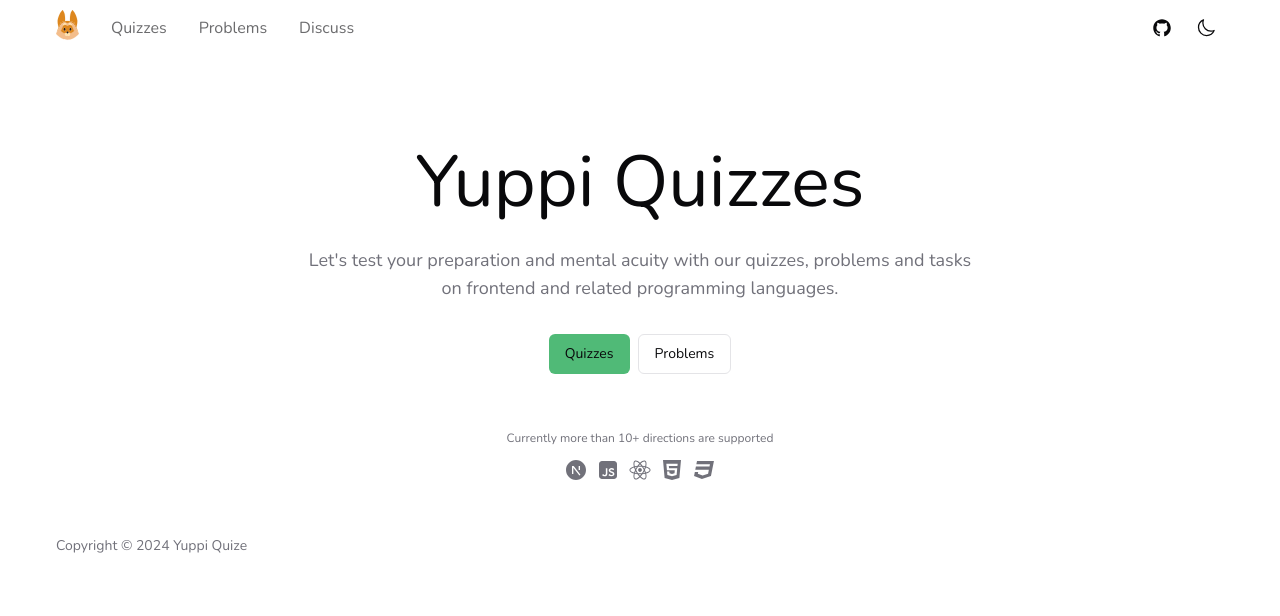
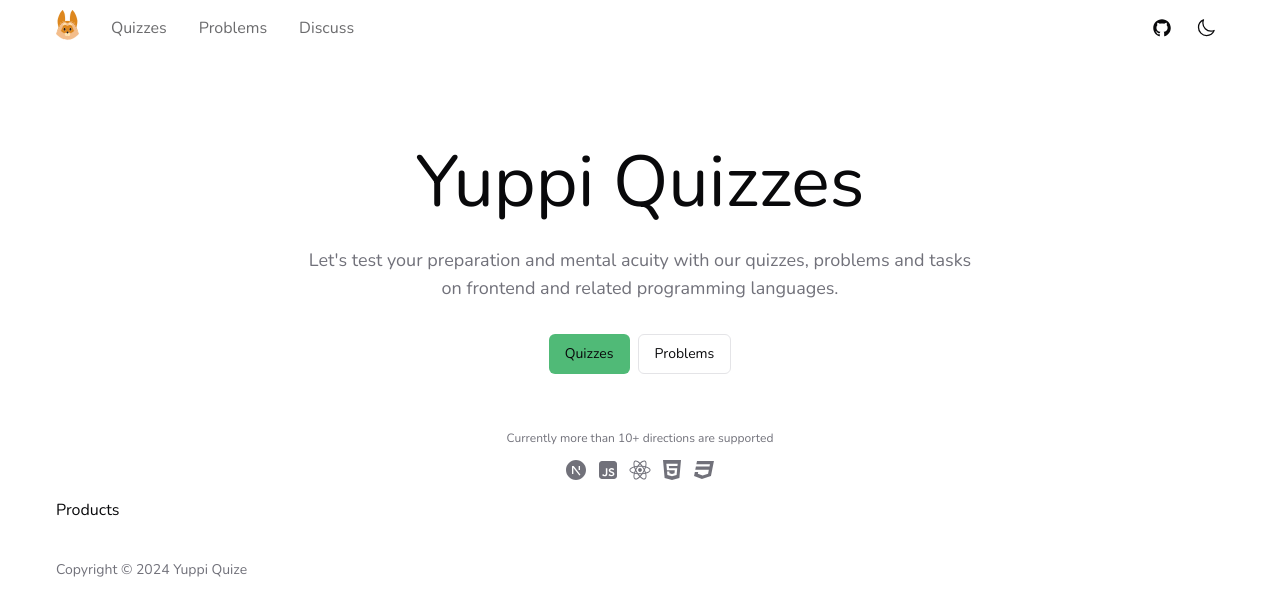
Before and after one commit to Esutarosa/yuppi, a Next.js app: page / in a window 1280 px wide. Shown: the top 616 px of the page. Built offline with nearby package versions, Linux system fonts and the light colour scheme.

Commit message:
+ Added products skeleton

```diff
--- a/src/app/page.tsx
+++ b/src/app/page.tsx
@@ -1,11 +1,13 @@
 import type { FC } from 'react';
 
 import WithHero from '@/components/withHero';
+import WithProducts from '@/components/withProducts';
 
 const Home: FC = () => {
   return (
     <main className='relative'>
       <WithHero />
+      <WithProducts />
     </main>
   );
 };
--- /dev/null
+++ b/src/components/containers/Products/index.tsx
@@ -0,0 +1,11 @@
+import type { FC } from 'react';
+
+const Products: FC = () => {
+  return (
+    <section>
+      Products
+    </section>
+  );
+};
+
+export default Products;
--- /dev/null
+++ b/src/components/withProducts.tsx
@@ -0,0 +1,7 @@
+import type { FC } from 'react';
+
+import Products from '@/components/containers/Products';
+
+const WithProducts: FC = () => <Products />
+
+export default WithProducts
```
